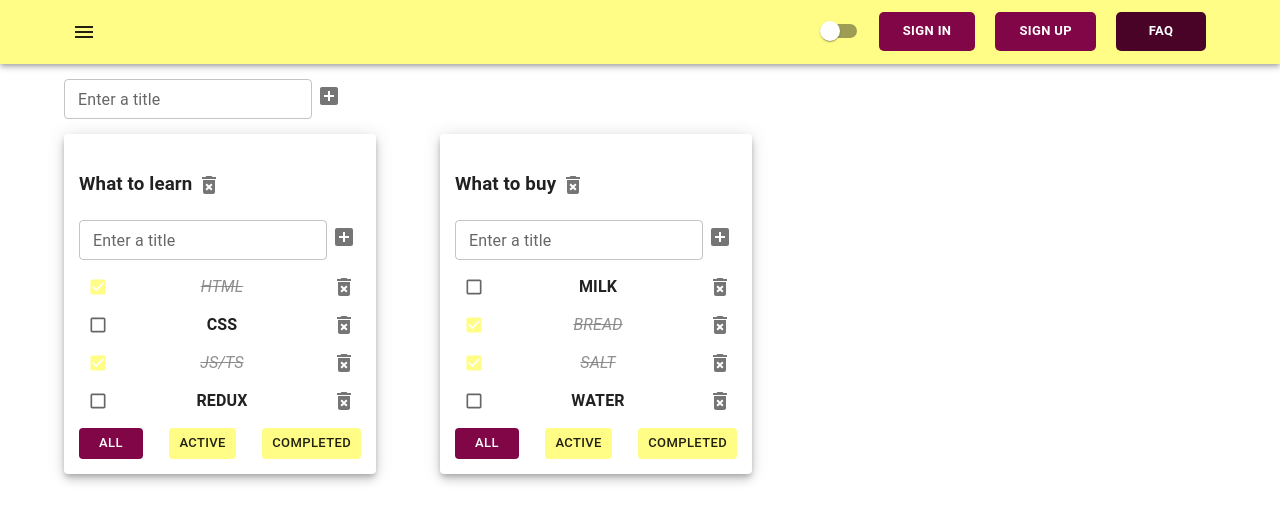
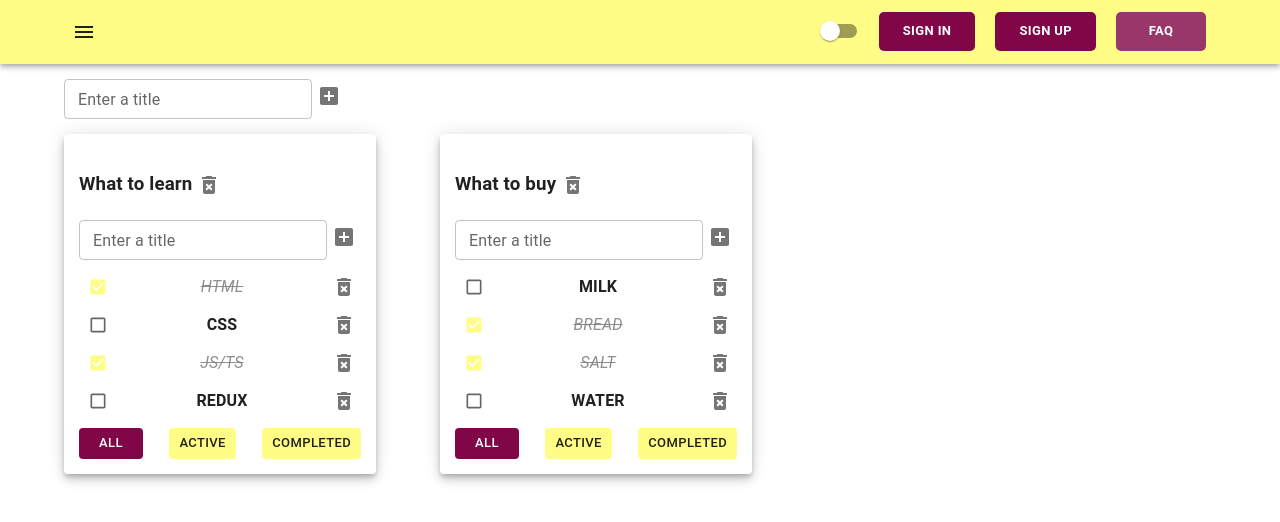
Before and after one commit to orlovaDev/todolist-01, a React (Vite) app: page / in a window 1280 px wide. Shown: the top 522 px of the page. Built offline with nearby package versions, Linux system fonts and the light colour scheme.

Commit message:
useReducerRefactoring2

```diff
--- a/src/App.tsx
+++ b/src/App.tsx
@@ -204,7 +204,8 @@ export const App = () => {
                 <NavButton size={'small'}>Sign up</NavButton>
                 <NavButton
                   size={'small'}
-                  background="#490327"
+                  background={theme.palette.secondary.light}
+                  // background="#490327"
                 >Faq</NavButton>
               </Box>
             </Container>
```
